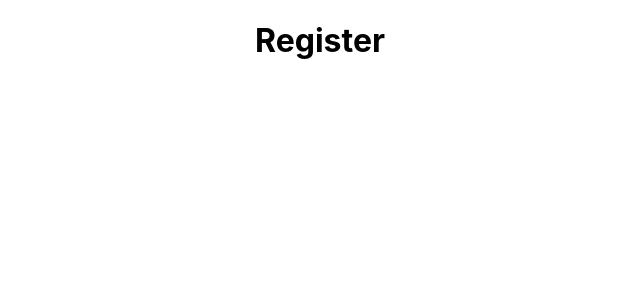
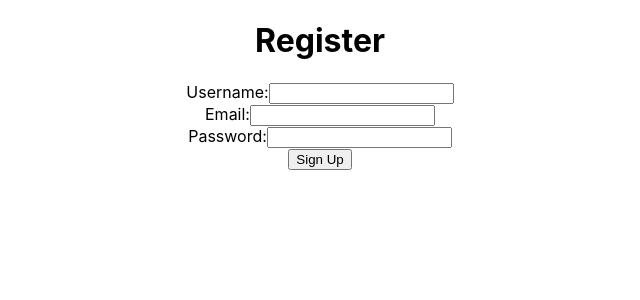
Before and after one commit to Sept-Hackathon-Team8/good-owner, a React (Create React App) app: page /register in a window 1280 px wide. Shown: the top 300 px of the page, without its empty margins (320-960 px from the left). Built offline with nearby package versions, Linux system fonts and the light colour scheme; the HTML template or start-up script is replaced by a standard one.

Commit message:
registration form, not complete submit isn't finished. -renamed headers for clarity and made layouts for home and onboarding screens.

```diff
--- a/src/components/headers/MainHeader.jsx
+++ b/src/components/headers/HomeHeader.jsx
@@ -1,10 +1,10 @@
 import React from "react";
 
-const MainHeader = (props) => {
+const HomeHeader = (props) => {
 
     return (
       <div>Doggo</div>
     );
   };
 
-  export default MainHeader;
+  export default HomeHeader;
--- a/src/components/headers/UserHeader.jsx
+++ b/src/components/headers/OnboardHeader.jsx
@@ -1,10 +1,10 @@
 import React from "react";
 
-const UserHeader = (props) => {
+const OnboardHeader = (props) => {
 
     return (
       <div>Doggo</div>
     );
   };
 
-  export default UserHeader;
+  export default OnboardHeader;
--- a/src/pages/register-page/RegisterPage.jsx
+++ b/src/pages/register-page/RegisterPage.jsx
@@ -1,11 +1,88 @@
-import React from "react";
+import React, { useState } from "react";
+
+const mockuser = {
+  username: "",
+  email: "",
+  password: "",
+  dogName: "",
+  dogAge: "",
+  dogBreed: "",
+};
 
 const RegisterPage = () => {
+  const [regData, setRegData] = useState({
+    username: "",
+    email: "",
+    password: "",
+    dogName: "",
+    dogAge: "",
+    dogBreed: "",
+  });
+
+  const { username, email, password } = regData
+
+  const handleChange = (e) => {
+    const { name, value } = e.target;
+    setRegData((prevState) => ({
+      ...prevState,
+      [name]: value,
+    }));
+  };
+
+  const handleSubmit = (e) => {
+
+  }
+
+  console.log(regData);
   return (
     <div className="register-page-container">
       <h1>Register</h1>
-      <div classname="register-form-container">
-        <form className="register-form"></form>
+      <div className="register-form-container">
+        <form
+          className="register-form"
+          onSubmit={(e) => {
+            e.preventDefault();
+            handleSubmit(regData);
+          }}
+        >
+          <div>
+            <label>
+              Username:
+              <input
+                className="register-input"
+                type="text"
+                value={username}
+                name="username"
+                onChange={handleChange}
+              />
+            </label>
+          </div>
+          <div>
+            <label>
+              Email:
+              <input
+                className="register-input"
+                type="text"
+                value={email}
+                name="email"
+                onChange={handleChange}
+              />
+            </label>
+          </div>
+          <div>
+            <label>
+              Password:
+              <input
+                className="register-input"
+                type="password"
+                value={password}
+                name="password"
+                onChange={handleChange}
+              />
+            </label>
+          </div>
+          <button className="register-submit">Sign Up</button>
+        </form>
       </div>
     </div>
   );
--- a/src/pages/task/Task.jsx
+++ b/src/pages/task/Task.jsx
@@ -1,5 +1,5 @@
 import React from "react";
-import UserHeader from "../../components/headers/UserHeader";
+import UserHeader from "../../components/headers/HomeHeader";
 import NextButton from "../../components/next-button/NextButton";
 
 const Task = (props) => {
```
Also changed, not shown: src/components/shared/HomeLayout.jsx (added, +15 -0 lines), src/components/shared/OnboardLayout.jsx (added, +15 -0 lines).
